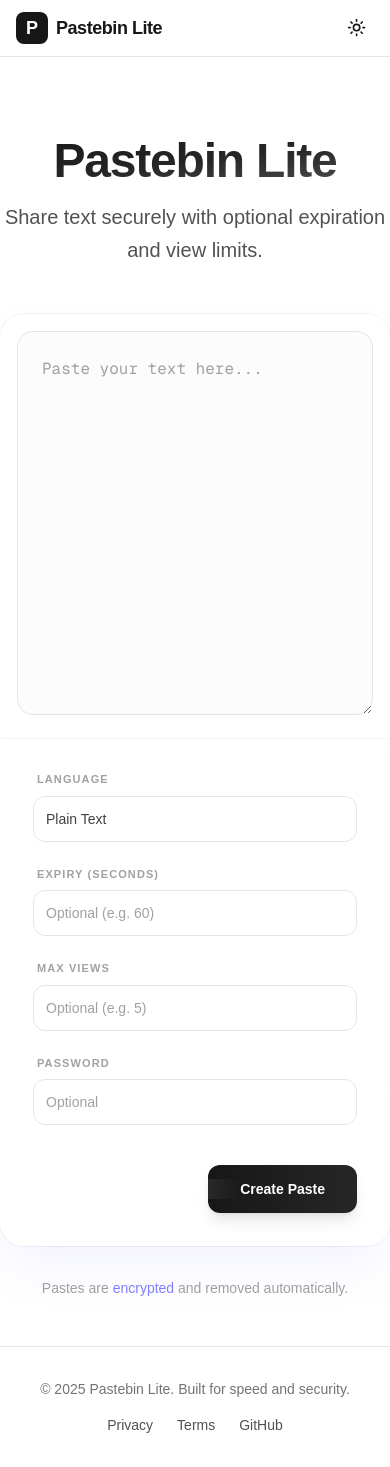
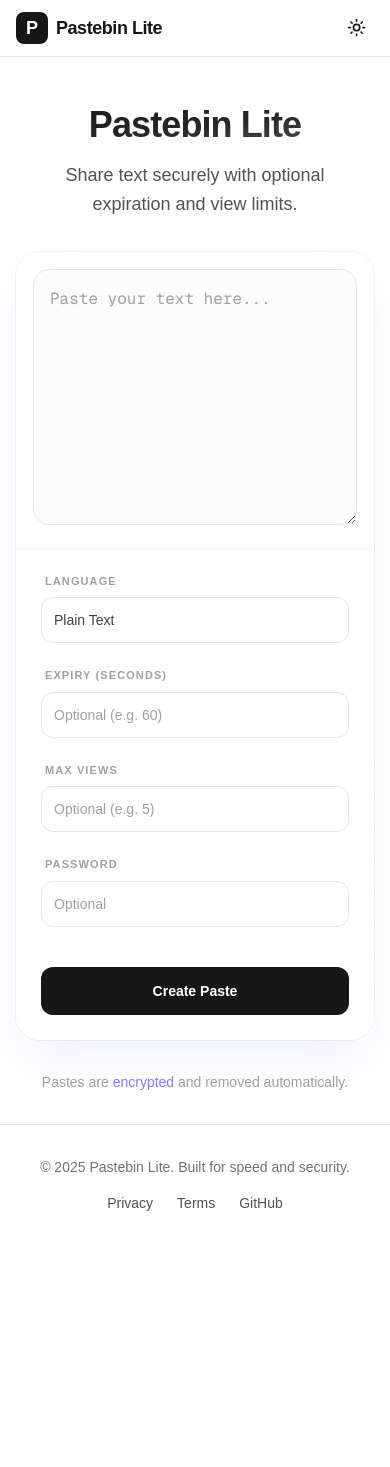
Before and after one commit to YashPrakash07/pastebin-lite, a Next.js app: page / in a window 390 px wide. After the commit the page ends 1245 px from the top, so only its background shows below. Built offline with nearby package versions, Linux system fonts and the light colour scheme.

Commit message:
style: improve mobile responsiveness and flatten submit button

```diff
--- a/app/layout.tsx
+++ b/app/layout.tsx
@@ -50,7 +50,7 @@ export default function RootLayout({
             </div>
           </header>
 
-          <main className="flex-1 flex flex-col items-center justify-center py-12 sm:py-24">
+          <main className="flex-1 flex flex-col items-center justify-center py-8 sm:py-24 px-4 w-full">
             {children}
           </main>
 
--- a/app/page.tsx
+++ b/app/page.tsx
@@ -3,12 +3,11 @@ import PasteForm from "@/components/paste-form";
 export default function Home() {
   return (
     <>
-      <div className="w-full max-w-4xl mb-12 text-center space-y-4 pt-8">
-
-        <h1 className="text-5xl font-black tracking-tight text-transparent bg-clip-text bg-gradient-to-br from-neutral-900 via-neutral-800 to-neutral-600 dark:from-white dark:via-neutral-200 dark:to-neutral-500 sm:text-7xl">
+      <div className="w-full max-w-4xl mb-8 sm:mb-12 text-center space-y-4 pt-4 sm:pt-8 px-4">
+        <h1 className="text-4xl xs:text-5xl sm:text-7xl font-black tracking-tight text-transparent bg-clip-text bg-gradient-to-br from-neutral-900 via-neutral-800 to-neutral-600 dark:from-white dark:via-neutral-200 dark:to-neutral-500">
           Pastebin Lite
         </h1>
-        <p className="text-neutral-600 dark:text-neutral-400 text-xl font-medium max-w-2xl mx-auto leading-relaxed">
+        <p className="text-neutral-600 dark:text-neutral-400 text-lg sm:text-xl font-medium max-w-2xl mx-auto leading-relaxed px-2">
           Share text securely with optional expiration and view limits.
         </p>
       </div>
--- a/components/paste-form.tsx
+++ b/components/paste-form.tsx
@@ -66,7 +66,7 @@ export default function PasteForm() {
 
     if (result) {
         return (
-            <div className="w-full max-w-2xl bg-white/80 dark:bg-neutral-900/80 backdrop-blur-xl rounded-3xl shadow-2xl shadow-indigo-500/10 border border-white/50 dark:border-neutral-800 p-10 text-center animate-in fade-in zoom-in duration-500 hover:shadow-indigo-500/20 transition-all">
+            <div className="w-full max-w-2xl bg-white/80 dark:bg-neutral-900/80 backdrop-blur-xl rounded-3xl shadow-2xl shadow-indigo-500/10 border border-white/50 dark:border-neutral-800 p-6 sm:p-10 text-center animate-in fade-in zoom-in duration-500 hover:shadow-indigo-500/20 transition-all mx-4">
                 <div className="flex justify-center mb-8">
                     <div className="bg-gradient-to-br from-green-100 to-emerald-50 dark:from-green-900/30 dark:to-emerald-900/20 p-4 rounded-full text-green-600 dark:text-green-400 shadow-inner ring-4 ring-green-50 dark:ring-green-900/10">
                         <Check className="w-10 h-10" />
@@ -122,7 +122,7 @@ export default function PasteForm() {
                     </div>
                 )}
 
-                <div className="flex gap-4 justify-center">
+                <div className="flex flex-col sm:flex-row gap-3 sm:gap-4 justify-center">
                     <a
                         href={result.url}
                         target="_blank"
@@ -156,13 +156,13 @@ export default function PasteForm() {
                         value={content}
                         onChange={(e) => setContent(e.target.value)}
                         placeholder="Paste your text here..."
-                        className="w-full h-96 p-6 resize-y bg-neutral-50/50 dark:bg-neutral-950/50 border border-neutral-200 dark:border-neutral-800 rounded-2xl focus:border-indigo-500 focus:ring-2 focus:ring-indigo-500/10 focus:outline-none text-neutral-800 dark:text-neutral-200 font-mono text-base placeholder-neutral-400 leading-relaxed transition-all"
+                        className="w-full h-64 sm:h-96 p-4 sm:p-6 resize-y bg-neutral-50/50 dark:bg-neutral-950/50 border border-neutral-200 dark:border-neutral-800 rounded-2xl focus:border-indigo-500 focus:ring-2 focus:ring-indigo-500/10 focus:outline-none text-neutral-800 dark:text-neutral-200 font-mono text-base placeholder-neutral-400 leading-relaxed transition-all"
                         required
                         spellCheck={false}
                     />
                 </div>
 
-                <div className="bg-gradient-to-b from-white/50 to-white/80 dark:from-neutral-900/50 dark:to-neutral-900/80 p-8 border-t border-neutral-100 dark:border-neutral-800 backdrop-blur-sm">
+                <div className="bg-gradient-to-b from-white/50 to-white/80 dark:from-neutral-900/50 dark:to-neutral-900/80 p-6 sm:p-8 border-t border-neutral-100 dark:border-neutral-800 backdrop-blur-sm">
                     <div className="grid grid-cols-1 md:grid-cols-2 lg:grid-cols-4 gap-6 mb-8">
                         <div className="space-y-2">
                             <label className="block text-[11px] font-bold text-neutral-400 dark:text-neutral-500 uppercase tracking-widest ml-1">
@@ -248,7 +248,7 @@ export default function PasteForm() {
                         <button
                             type="submit"
                             disabled={loading}
-                            className="group relative inline-flex items-center justify-center px-8 py-3.5 text-sm font-semibold text-white transition-all duration-200 bg-gradient-to-r from-neutral-900 to-neutral-800 rounded-xl hover:from-indigo-600 hover:to-violet-600 focus:outline-none focus:ring-2 focus:ring-offset-2 focus:ring-indigo-600 disabled:opacity-50 disabled:cursor-not-allowed shadow-lg hover:shadow-indigo-500/30 hover:-translate-y-0.5 active:scale-95 overflow-hidden"
+                            className="group relative inline-flex items-center justify-center px-6 sm:px-8 py-3.5 text-sm font-semibold text-white transition-all duration-200 bg-neutral-900 dark:bg-neutral-800 rounded-xl hover:bg-neutral-800 dark:hover:bg-neutral-700 focus:outline-none focus:ring-2 focus:ring-offset-2 focus:ring-neutral-900 dark:focus:ring-neutral-700 disabled:opacity-50 disabled:cursor-not-allowed active:scale-95 overflow-hidden w-full sm:w-auto"
                         >
                             <span className="relative flex items-center gap-2">
                                 {loading ? (
@@ -259,7 +259,6 @@ export default function PasteForm() {
                                 ) : (
                                     <>
                                         Create Paste
-                                        <div className="absolute inset-0 -translate-x-full group-hover:animate-[shimmer_2s_infinite] bg-gradient-to-r from-transparent via-white/10 to-transparent z-10" />
                                     </>
                                 )}
                             </span>
```
